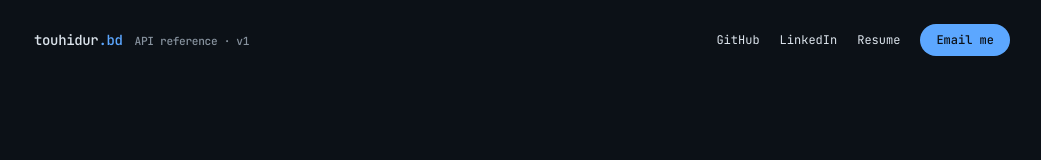
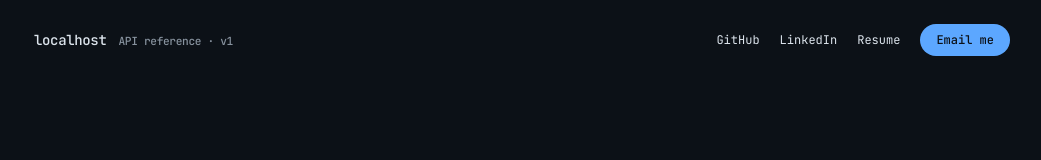
Before and after one commit to touhidurrr/intro, a React (Vite) app: page / in a window 1280 px wide. Shown: the top 160 px of the page, without its empty margins (118-1159 px from the left). Built offline with nearby package versions, Linux system fonts and the light colour scheme.

Commit message:
dynamic title

```diff
--- a/src/App.tsx
+++ b/src/App.tsx
@@ -3,10 +3,10 @@ import {
   identity,
   links,
   projects,
+  REQUESTS_PER_SECOND,
   roles,
   skills,
   stats,
-  REQUESTS_PER_SECOND,
 } from "./data";
 
 /* ------------------------------------------------------------------ */
@@ -151,10 +151,14 @@ function Endpoint({
 /* ------------------------------------------------------------------ */
 
 function Header() {
+  const host = useHostname();
+  const [label, suffix] = host.includes(".") ? host.split(".", 2) : [host, ""];
+
   return (
     <header className="mx-auto flex max-w-5xl flex-wrap items-center justify-between gap-x-8 gap-y-3 px-6 py-6">
       <a href="#top" className="font-mono text-sm font-medium tracking-tight">
-        touhidur<span className="text-accent">.bd</span>
+        {label}
+        {suffix ? <span className="text-accent">.{suffix}</span> : null}
         <span className="ml-3 text-[0.7rem] text-dim">API reference · v1</span>
       </a>
       <nav className="flex items-center gap-5 font-mono text-xs">
@@ -191,6 +195,17 @@ function Header() {
       </nav>
     </header>
   );
+}
+
+/** Safe hostname hook — falls back to touhidur.bd during SSR/build. */
+function useHostname() {
+  const [host, setHost] = useState(window?.location?.hostname ?? "touhidur.bd");
+
+  useEffect(() => {
+    setHost(window?.location?.hostname ?? host);
+  }, []);
+
+  return host;
 }
 
 function Root() {
@@ -367,6 +382,7 @@ function Skills() {
 }
 
 function Contact() {
+  const host = useHostname();
   return (
     <Endpoint
       verb="POST"
@@ -407,9 +423,8 @@ function Contact() {
           <ResponsePanel status="202 Accepted" meta="usually < 24h">
             <pre className="overflow-x-auto p-5 text-[0.78rem] leading-relaxed text-dim">
               <span className="text-ok">$</span> curl -X{" "}
-              <span className="text-num">POST</span> https://touhidur.bd/contact
-              \{"\n"}
-              {"    "}-d{" "}
+              <span className="text-num">POST</span> {`https://${host}/contact`}
+              {" \\\n       -d "}
               <span className="text-str">
                 '{"{"} "role": "backend", "remote": true {"}"}'
               </span>
```
